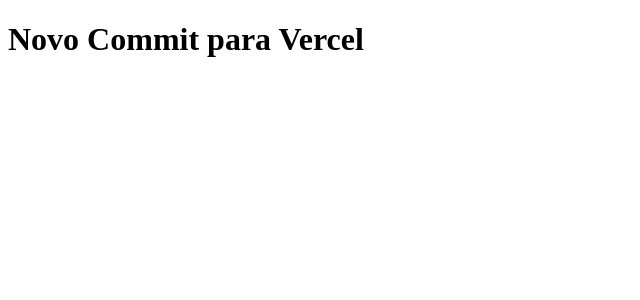
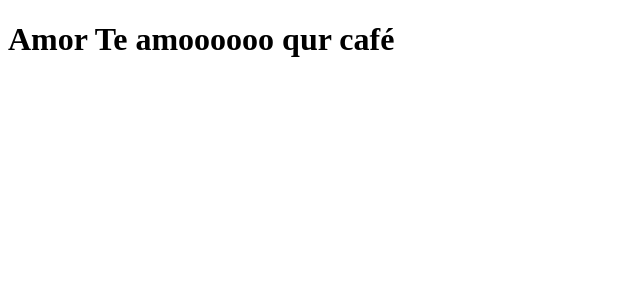
Before and after one commit to CaioSantosSilva/teste, a Next.js app: page / in a window 1280 px wide. Shown: the top 300 px of the page, without its empty margins (0-640 px from the left). Built offline with nearby package versions, Linux system fonts and the light colour scheme.

Commit message:
Frase para eposa

```diff
--- a/pages/index.js
+++ b/pages/index.js
@@ -1,5 +1,5 @@
 function Home() {
-    return <h1>Novo Commit para Vercel</h1>
+    return <h1>Amor Te amoooooo qur café</h1>
 
 
 }
```
